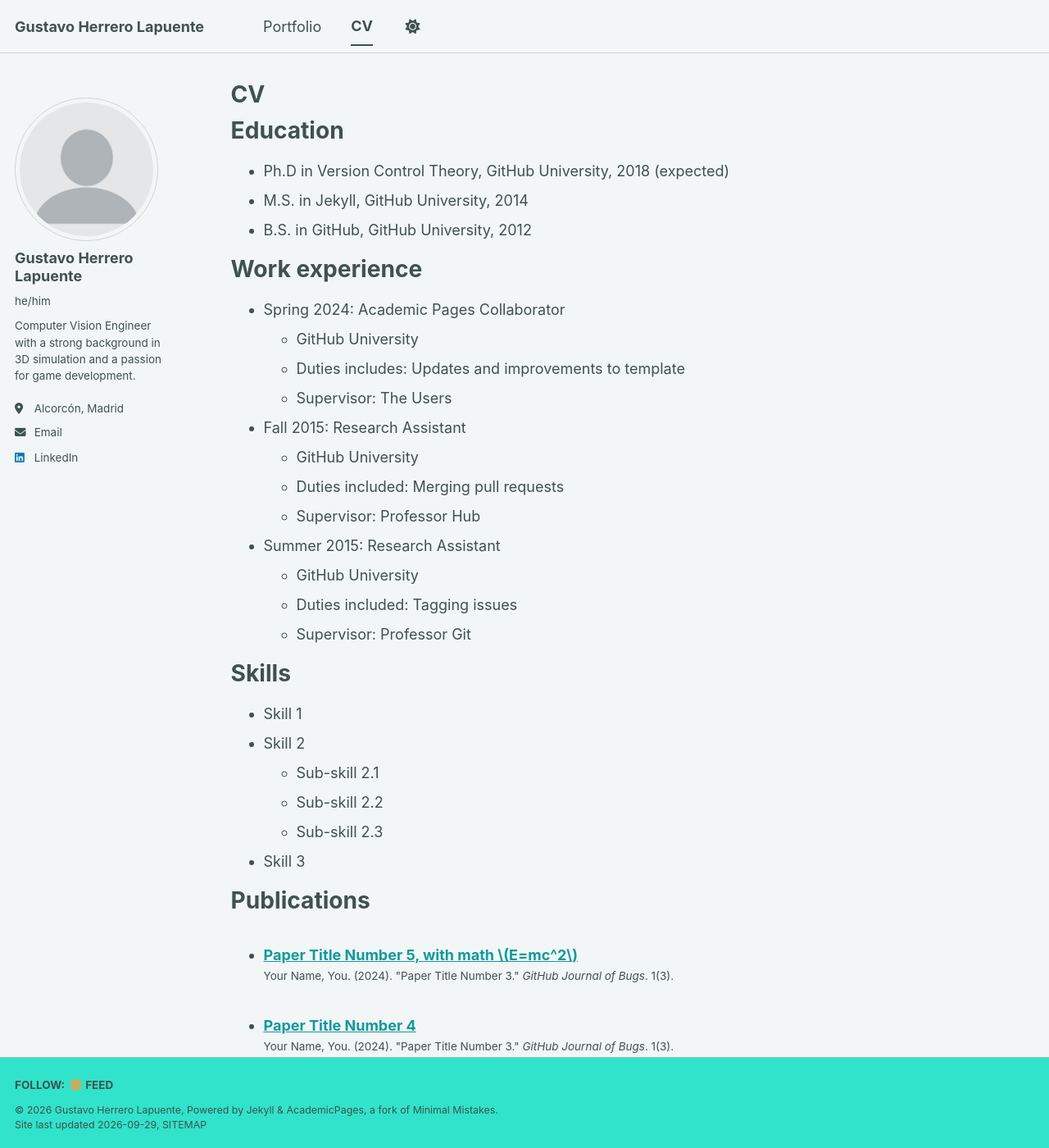
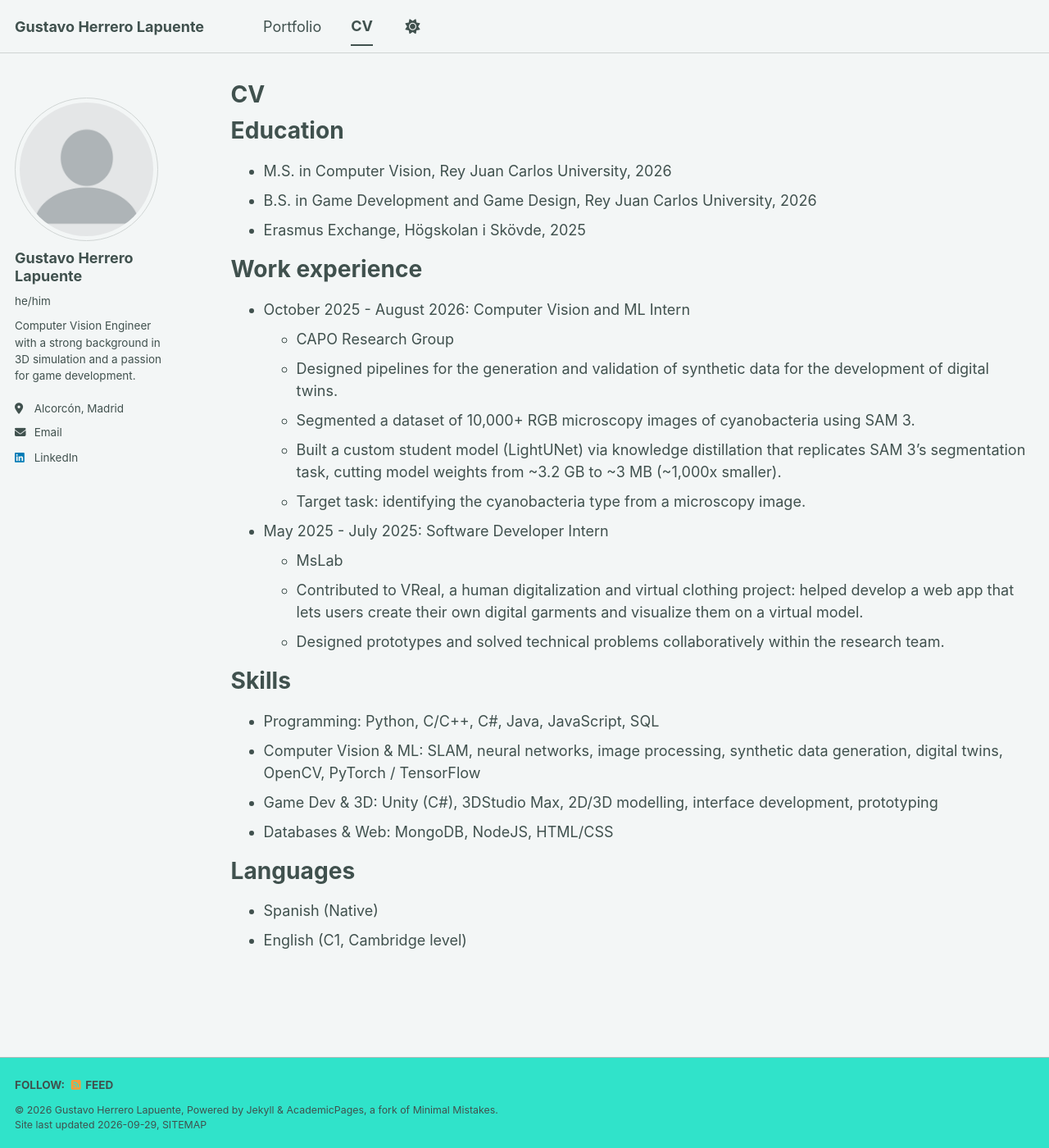
Before and after one commit to gherrerol/gherrerol.github.io, a Jekyll site: the page built from _pages/cv.md, in a window 1280 px wide and 1400 px high. Shown: the whole window at 82% size. Built offline with Jekyll 4.4.1, drawn with Linux system fonts in a browser that asks for light colours; a style sheet for code colours, icons or effects is not loaded; some of the changed text lies outside the part shown.

Commit message:
Revise CV with new education and work details
Updated education, work experience, skills, and languages sections in CV.

```diff
--- a/_pages/cv.md
+++ b/_pages/cv.md
@@ -11,54 +11,32 @@ redirect_from:
 
 Education
 ======
-* Ph.D in Version Control Theory, GitHub University, 2018 (expected)
-* M.S. in Jekyll, GitHub University, 2014
-* B.S. in GitHub, GitHub University, 2012
+* M.S. in Computer Vision, Rey Juan Carlos University, 2026
+* B.S. in Game Development and Game Design, Rey Juan Carlos University, 2026
+* Erasmus Exchange, Högskolan i Skövde, 2025
 
 Work experience
 ======
-* Spring 2024: Academic Pages Collaborator
-  * GitHub University
-  * Duties includes: Updates and improvements to template
-  * Supervisor: The Users
+* October 2025 - August 2026: Computer Vision and ML Intern
+  * CAPO Research Group
+  * Designed pipelines for the generation and validation of synthetic data for the development of digital twins.
+  * Segmented a dataset of 10,000+ RGB microscopy images of cyanobacteria using SAM 3.
+  * Built a custom student model (LightUNet) via knowledge distillation that replicates SAM 3's segmentation task, cutting model weights from ~3.2 GB to ~3 MB (~1,000x smaller).
+  * Target task: identifying the cyanobacteria type from a microscopy image.
 
-* Fall 2015: Research Assistant
-  * GitHub University
-  * Duties included: Merging pull requests
-  * Supervisor: Professor Hub
-
-* Summer 2015: Research Assistant
-  * GitHub University
-  * Duties included: Tagging issues
-  * Supervisor: Professor Git
+* May 2025 - July 2025: Software Developer Intern
+  * MsLab
+  * Contributed to VReal, a human digitalization and virtual clothing project: helped develop a web app that lets users create their own digital garments and visualize them on a virtual model.
+  * Designed prototypes and solved technical problems collaboratively within the research team.
 
 Skills
 ======
-* Skill 1
-* Skill 2
-  * Sub-skill 2.1
-  * Sub-skill 2.2
-  * Sub-skill 2.3
-* Skill 3
+* Programming: Python, C/C++, C#, Java, JavaScript, SQL
+* Computer Vision & ML: SLAM, neural networks, image processing, synthetic data generation, digital twins, OpenCV, PyTorch / TensorFlow
+* Game Dev & 3D: Unity (C#), 3DStudio Max, 2D/3D modelling, interface development, prototyping
+* Databases & Web: MongoDB, NodeJS, HTML/CSS
 
-Publications
+Languages
 ======
-  <ul>{% for post in site.publications reversed %}
-    {% include archive-single-cv.html %}
-  {% endfor %}</ul>
-
-Talks
-======
-  <ul>{% for post in site.talks reversed %}
-    {% include archive-single-talk-cv.html  %}
-  {% endfor %}</ul>
-
-Teaching
-======
-  <ul>{% for post in site.teaching reversed %}
-    {% include archive-single-cv.html %}
-  {% endfor %}</ul>
-
-Service and leadership
-======
-* Currently signed in to 43 different slack teams
+* Spanish (Native)
+* English (C1, Cambridge level)
```
